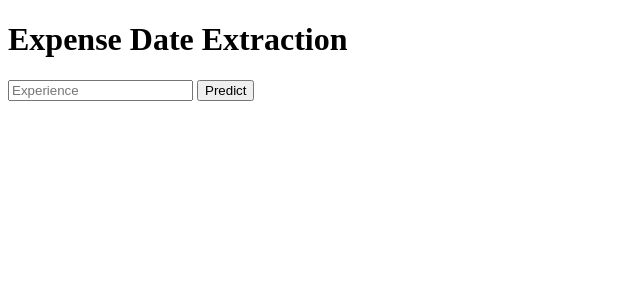
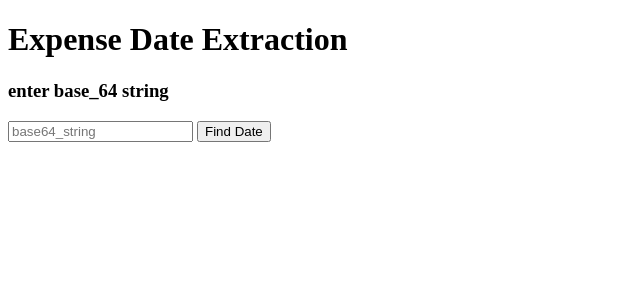
Before and after one commit to amarlatchireddy/dateextracted, a Flask app: page / in a window 1280 px wide. Shown: the top 300 px of the page, without its empty margins (0-640 px from the left). Run offline with Flask 2, Linux system fonts and the light colour scheme.

Commit message:
Update index.html

```diff
--- a/templates/index.html
+++ b/templates/index.html
@@ -17,8 +17,9 @@
 
      <!-- Main Input For Receiving Query to our ML -->
     <form action="{{ url_for('process')}}"method="post">
-    	<input type="text" name="experience" placeholder="Experience" required="required" />
-        <button type="submit" class="btn btn-primary btn-block btn-large">Predict</button>
+	    <h3>enter base_64 string</h3>
+    	<input type="text" name="experience" placeholder="base64_string" required="required" />
+        <button type="submit" class="btn btn-primary btn-block btn-large">Find Date</button>
     </form>
 
    <br>
```
